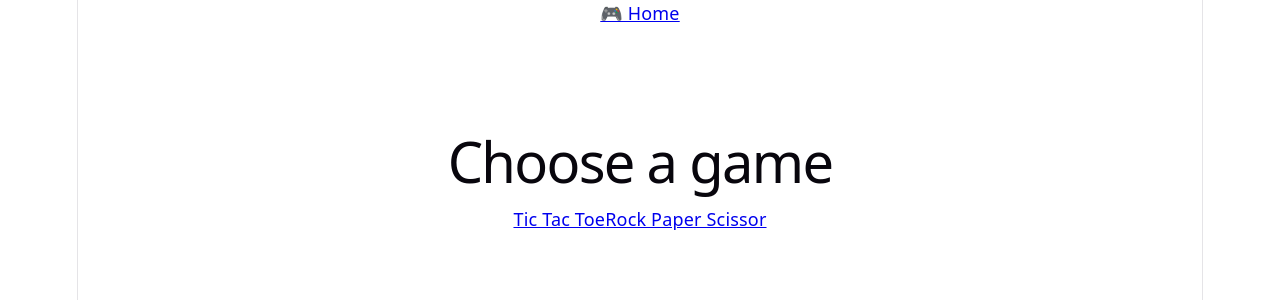
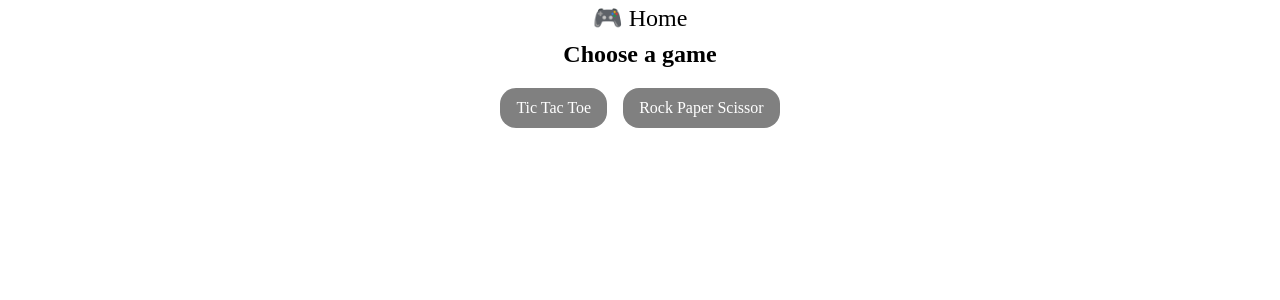
Before and after one commit to lacriman/react-tic-tac-toe, a React (Vite) app: page / in a window 1280 px wide. Shown: the top 300 px of the page. Built offline with nearby package versions, Linux system fonts and the light colour scheme.

Commit message:
feat: enhance styling and structure for HomePage and TicTacToePage, add reset and App styles

```diff
--- a/src/App.tsx
+++ b/src/App.tsx
@@ -1,4 +1,5 @@
 import { Link, Outlet } from "react-router-dom";
+import "./styles/App.css";
 
 export function App() {
   return (
@@ -7,7 +8,7 @@ export function App() {
         <Link to="/">🎮 Home</Link>
       </nav>
 
-      <main>
+      <main className="home-page__wrapper">
         <Outlet />
       </main>
     </>
--- a/src/games/tic-tac-toe/TicTacToe.module.css
+++ b/src/games/tic-tac-toe/TicTacToe.module.css
@@ -5,10 +5,13 @@
 }
 
 .square {
+  display: flex;
+  justify-content: center;
   font-size: 3rem;
   width: 5rem;
   height: 5rem;
   cursor: pointer;
   padding: 0.5rem;
   transition: 0.3s;
+  text-align: center;
 }
--- a/src/main.tsx
+++ b/src/main.tsx
@@ -2,7 +2,7 @@ import { StrictMode } from "react";
 import { createRoot } from "react-dom/client";
 import { RouterProvider } from "react-router-dom";
 import { router } from "./app/router.tsx";
-import "./styles/index.css";
+import "./styles/reset.css";
 
 createRoot(document.getElementById("root")!).render(
   <StrictMode>
--- /dev/null
+++ b/src/pages/HomePage.css
@@ -0,0 +1,28 @@
+.home-page {
+  margin: 0 auto;
+  display: flex;
+  justify-content: center;
+  flex-direction: column;
+  gap: 1rem;
+}
+
+.home-page__list {
+  display: flex;
+  justify-content: center;
+  flex-direction: row;
+  gap: 1rem;
+}
+
+.home-page__item {
+  padding: 0.5rem 1rem;
+  background-color: gray;
+  border-radius: 1rem;
+  color: white;
+  text-decoration: none;
+  cursor: pointer;
+  transition: 0.3s;
+
+  &:hover {
+    background-color: rgb(91, 91, 91);
+  }
+}
--- a/src/pages/HomePage.tsx
+++ b/src/pages/HomePage.tsx
@@ -1,12 +1,13 @@
 import { Link } from "react-router-dom";
+import  "./HomePage.css"
 
 export function HomePage() {
   return (
-    <section>
-      <h1>Choose a game</h1>
-      <div className="games">
-        <Link to="/tic-tac-toe">Tic Tac Toe</Link>
-        <Link to="/rock-paper-scissors">Rock Paper Scissor</Link>
+    <section className="home-page">
+      <h1 className="home-page__title">Choose a game</h1>
+      <div className="home-page__list">
+        <Link to="/tic-tac-toe" className="home-page__item">Tic Tac Toe</Link>
+        <Link to="/rock-paper-scissors" className="home-page__item">Rock Paper Scissor</Link>
       </div>
     </section>
   );
--- a/src/pages/TicTacToePage.tsx
+++ b/src/pages/TicTacToePage.tsx
@@ -1,10 +1,11 @@
 import { Board } from "@/games/tic-tac-toe";
+import "./TicTacToePage.css"
 
 export function TicTacToePage() {
   return (
-    <>
+    <section>
       <h1 className="title">Tic-Tac-Toe</h1>
       <Board />
-    </>
+    </section>
   );
 }
--- /dev/null
+++ b/src/styles/App.css
@@ -0,0 +1,16 @@
+.nav {
+  display: flex;
+  justify-content: center;
+}
+
+.nav a {
+  text-decoration: none;
+  font-size: 1.5rem;
+  color: black;
+}
+
+.home-page__wrapper {
+  display: flex;
+  justify-content: center;
+  text-align: center;
+}
--- a/src/styles/index.css
+++ /dev/null
@@ -1,119 +0,0 @@
-:root {
-  --text: #6b6375;
-  --text-h: #08060d;
-  --bg: #fff;
-  --border: #e5e4e7;
-  --code-bg: #f4f3ec;
-  --accent: #aa3bff;
-  --accent-bg: rgba(170, 59, 255, 0.1);
-  --accent-border: rgba(170, 59, 255, 0.5);
-  --social-bg: rgba(244, 243, 236, 0.5);
-  --shadow:
-    rgba(0, 0, 0, 0.1) 0 10px 15px -3px, rgba(0, 0, 0, 0.05) 0 4px 6px -2px;
-
-  --sans: system-ui, "Segoe UI", Roboto, sans-serif;
-  --heading: system-ui, "Segoe UI", Roboto, sans-serif;
-  --mono: ui-monospace, Consolas, monospace;
-
-  font: 18px/145% var(--sans);
-  letter-spacing: 0.18px;
-  color-scheme: light dark;
-  color: var(--text);
-  background: var(--bg);
-  font-synthesis: none;
-  text-rendering: optimizeLegibility;
-  -webkit-font-smoothing: antialiased;
-  -moz-osx-font-smoothing: grayscale;
-
-  @media (max-width: 1024px) {
-    font-size: 16px;
-  }
-}
-
-@media (prefers-color-scheme: dark) {
-  :root {
-    --text: #9ca3af;
-    --text-h: #f3f4f6;
-    --bg: #16171d;
-    --border: #2e303a;
-    --code-bg: #1f2028;
-    --accent: #c084fc;
-    --accent-bg: rgba(192, 132, 252, 0.15);
-    --accent-border: rgba(192, 132, 252, 0.5);
-    --social-bg: rgba(47, 48, 58, 0.5);
-    --shadow:
-      rgba(0, 0, 0, 0.4) 0 10px 15px -3px, rgba(0, 0, 0, 0.25) 0 4px 6px -2px;
-  }
-
-  #social .button-icon {
-    filter: invert(1) brightness(2);
-  }
-}
-
-#root {
-  width: 1126px;
-  max-width: 100%;
-  margin: 0 auto;
-  text-align: center;
-  border-inline: 1px solid var(--border);
-  min-height: 100svh;
-  display: flex;
-  flex-direction: column;
-  box-sizing: border-box;
-}
-
-body {
-  margin: 0;
-}
-
-section {
-  margin-top: 5rem;
-  display: flex;
-  flex-direction: column;
-  justify-content: center;
-  align-items: center;
-}
-
-h1,
-h2 {
-  font-family: var(--heading);
-  font-weight: 500;
-  color: var(--text-h);
-}
-
-h1 {
-  font-size: 56px;
-  letter-spacing: -1.68px;
-  margin: 32px 0;
-  @media (max-width: 1024px) {
-    font-size: 36px;
-    margin: 20px 0;
-  }
-}
-h2 {
-  font-size: 24px;
-  line-height: 118%;
-  letter-spacing: -0.24px;
-  margin: 0 0 8px;
-  @media (max-width: 1024px) {
-    font-size: 20px;
-  }
-}
-p {
-  margin: 0;
-}
-
-code,
-.counter {
-  font-family: var(--mono);
-  display: inline-flex;
-  border-radius: 4px;
-  color: var(--text-h);
-}
-
-code {
-  font-size: 15px;
-  line-height: 135%;
-  padding: 4px 8px;
-  background: var(--code-bg);
-}
--- /dev/null
+++ b/src/styles/reset.css
@@ -0,0 +1,75 @@
+/* 1. Use a more-intuitive box-sizing model */
+*,
+*::before,
+*::after {
+  box-sizing: border-box;
+}
+
+/* 2. Remove default margin */
+*:not(dialog) {
+  margin: 0;
+}
+
+/* 3. Enable keyword animations */
+@media (prefers-reduced-motion: no-preference) {
+  html {
+    interpolate-size: allow-keywords;
+  }
+}
+
+body {
+  /* 4. Increase line-height */
+  line-height: 1.5;
+  /* 5. Improve text rendering */
+  -webkit-font-smoothing: antialiased;
+}
+
+/* 6. Improve media defaults */
+img,
+picture,
+video,
+canvas,
+svg {
+  display: block;
+  max-width: 100%;
+}
+
+/* 7. Inherit fonts for form controls */
+input,
+button,
+textarea,
+select {
+  font: inherit;
+}
+
+/* 8. Avoid text overflows */
+p,
+h1,
+h2,
+h3,
+h4,
+h5,
+h6 {
+  overflow-wrap: break-word;
+}
+
+/* 9. Improve line wrapping */
+p {
+  text-wrap: pretty;
+}
+h1,
+h2,
+h3,
+h4,
+h5,
+h6 {
+  text-wrap: balance;
+}
+
+/*
+  10. Create a root stacking context
+*/
+#root,
+#__next {
+  isolation: isolate;
+}
```
Also changed, not shown: src/pages/TicTacToePage.css (added).
